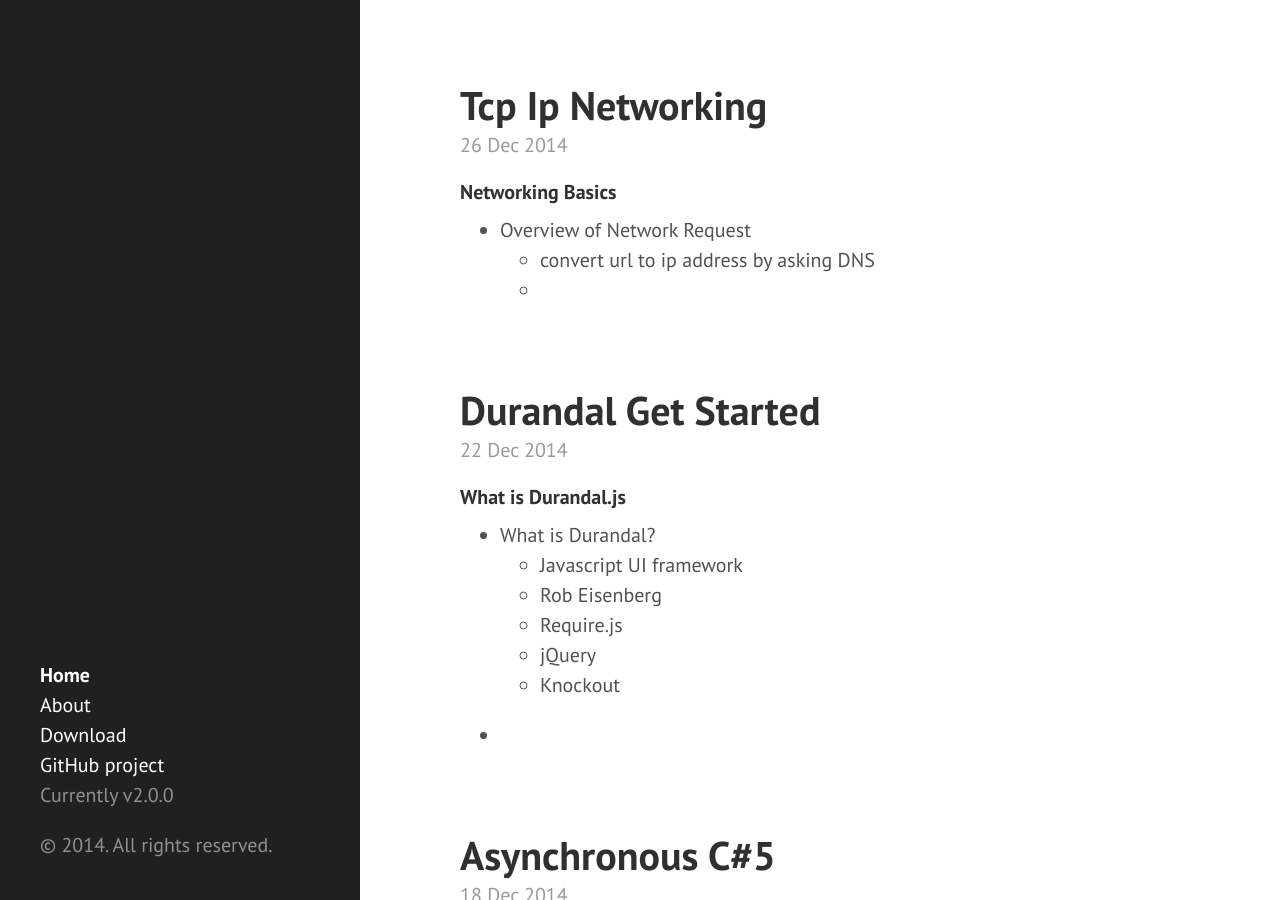
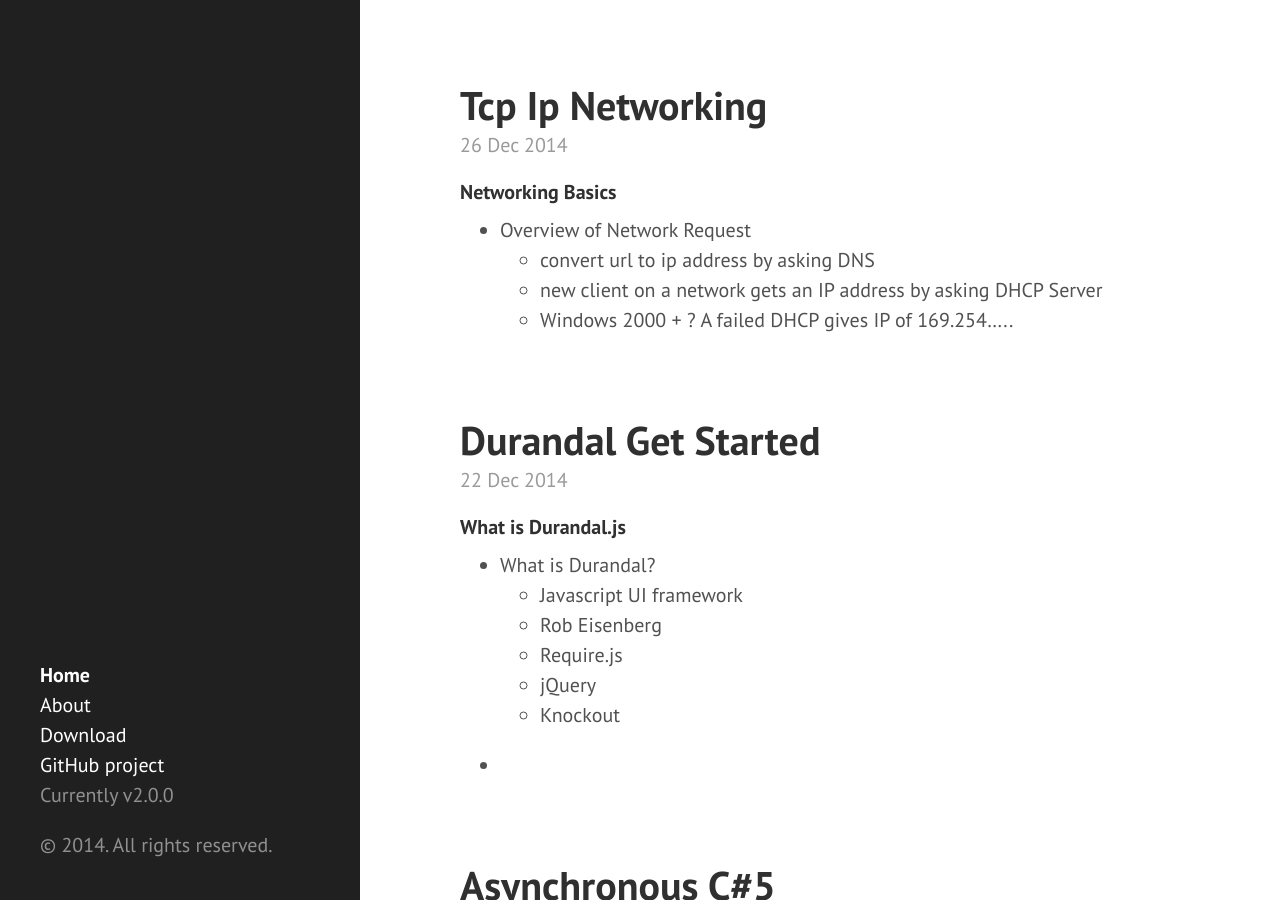
Before and after one commit to eneiand/eneiand.github.io, a Jekyll site: the page built from index.html, in a window 1280 px wide and 900 px high. Built offline with Jekyll 4.4.1, drawn with Linux system fonts in a browser that asks for light colours; Markdown is read by kramdown in place of the engine named in the settings; the list of posts is cut into pages by our own code.

Commit message:
Update 2014-12-26-tcp-ip-networking.md

```diff
--- a/_posts/2014-12-26-tcp-ip-networking.md
+++ b/_posts/2014-12-26-tcp-ip-networking.md
@@ -1,4 +1,5 @@
 #### Networking Basics
 * Overview of Network Request
   * convert url to ip address by asking DNS
-  *
+  * new client on a network gets an IP address by asking DHCP Server
+  * Windows 2000 + ? A failed DHCP gives IP of 169.254.....
```
